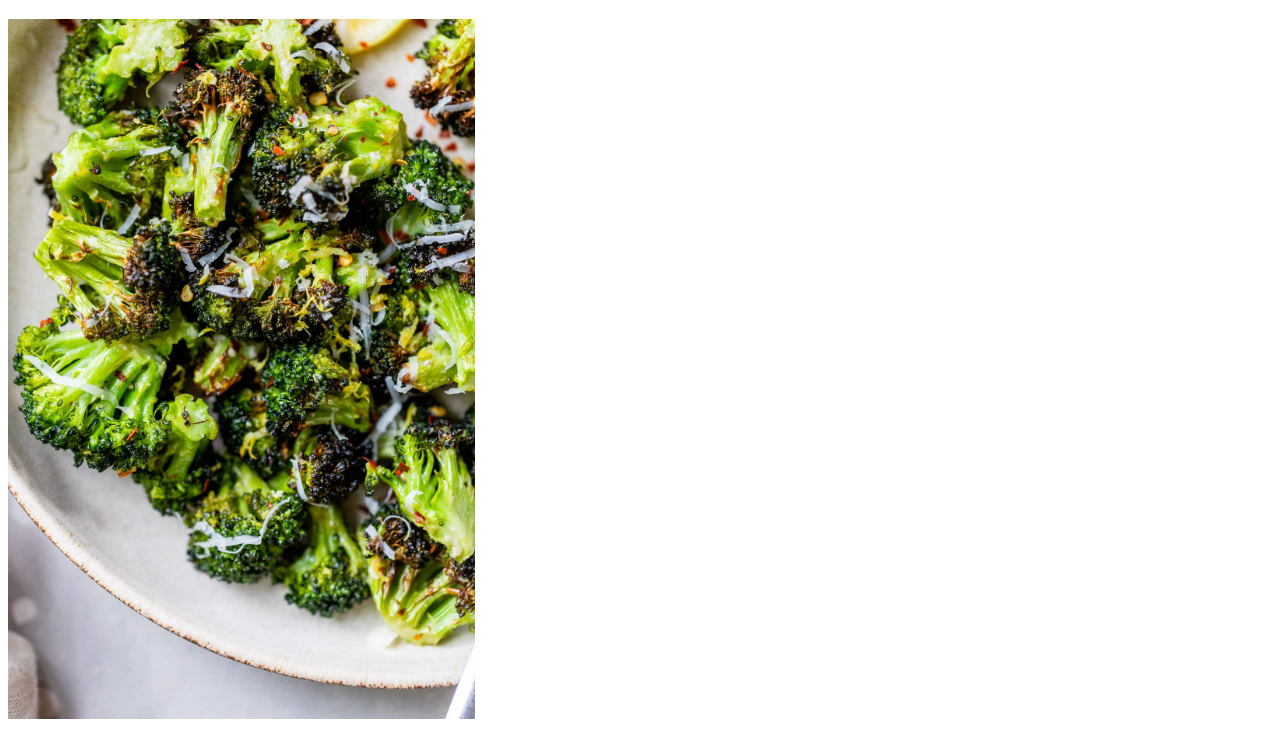
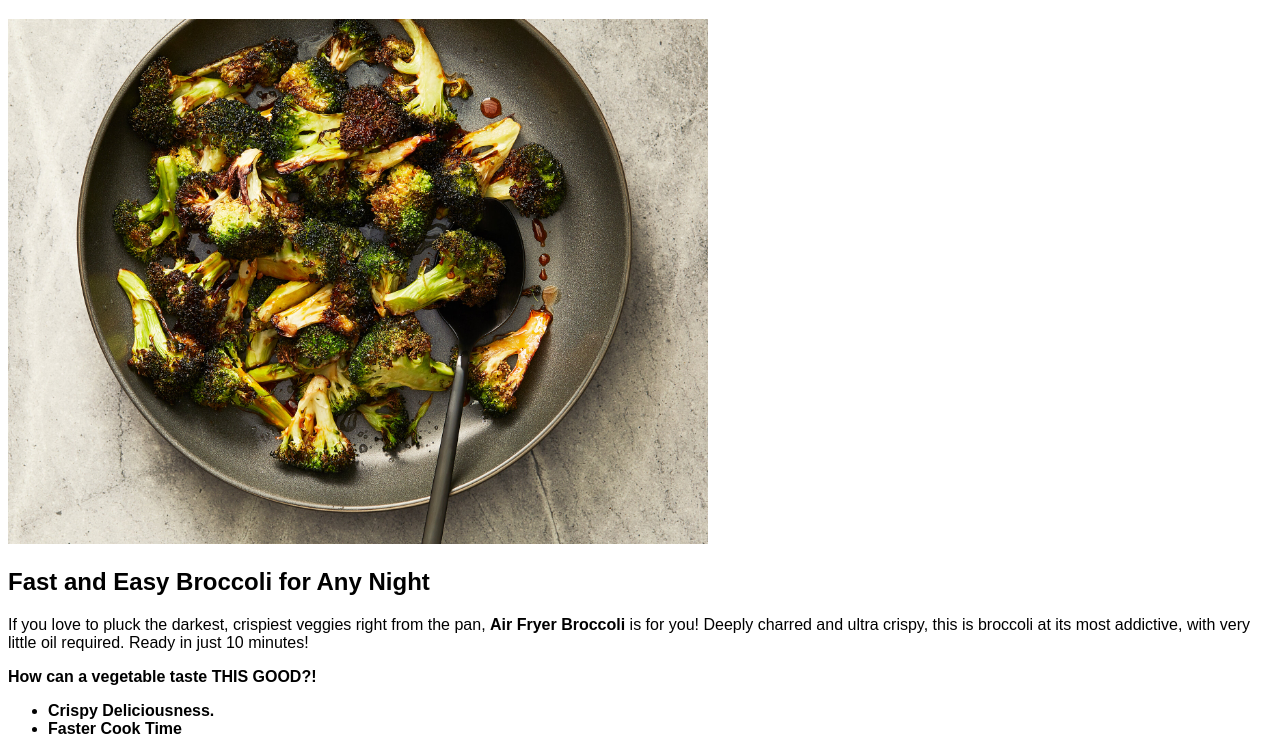
Before and after one commit to gdbarnesnusair/odin-recipes, a plain HTML site: page recipes/airfryerbroccoli.html in a window 1280 px wide. Shown: the part 87-822 px from the top of the page. Drawn offline with Linux system fonts and the light colour scheme.

Commit message:
Added styles and home links
Added links to top and bottom of recipes

```diff
--- a/recipes/airfryerbroccoli.html
+++ b/recipes/airfryerbroccoli.html
@@ -7,9 +7,13 @@
     <link rel="stylesheet" href="../style.css" />
   </head>
   <body>
-    <div class="home"><a href="../index.html">Home</a></div>
+    <div class="home broccoli"><a href="../index.html">Home</a></div>
     <h1>Air Fryer Broccoli</h1>
-    <img src="../img/broccoli.jpeg" alt="Air Fryer Broccoli" height="700" />
+    <img
+      src="../img/betterbroccoli.jpeg"
+      alt="Air Fryer Broccoli"
+      width="700"
+    />
     <h2>Fast and Easy Broccoli for Any Night</h2>
     <p>
       If you love to pluck the darkest, crispiest veggies right from the pan,
@@ -81,5 +85,7 @@
         red pepper flakes. Stir to coat. Serve hot.
       </li>
     </ol>
+    <div></div>
+    <div class="home"><a href="../index.html">Home</a></div>
   </body>
 </html>
```
Also changed, not shown: recipes/ovenbakedchicken.html (+2 -0 lines), recipes/turkeychili.html (+2 -0 lines), img/betterbroccoli.jpeg (added).
